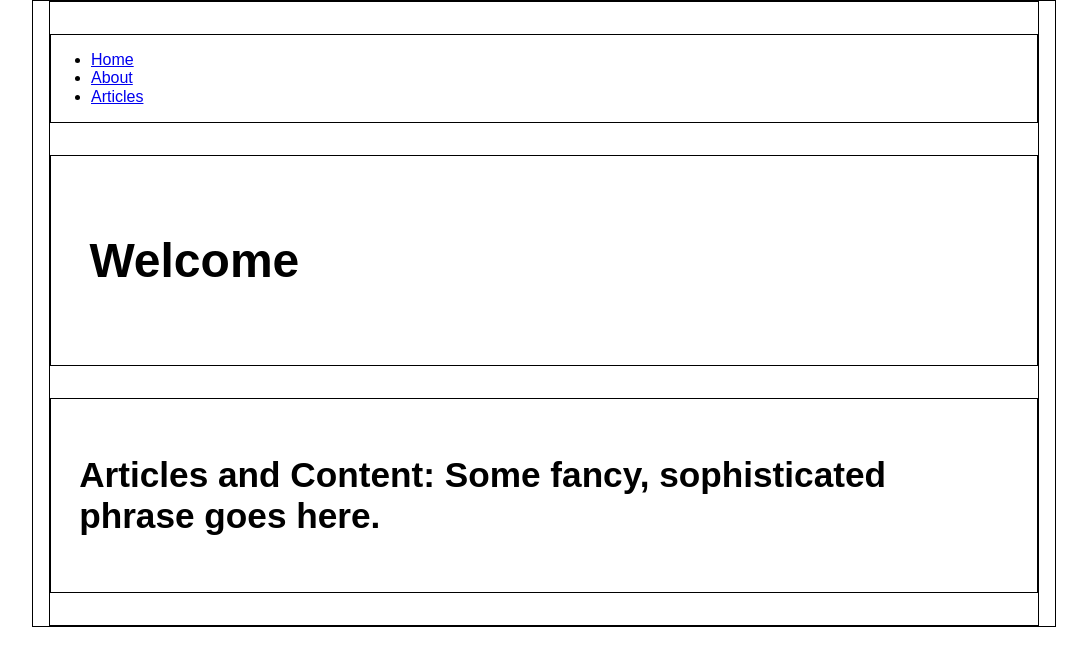
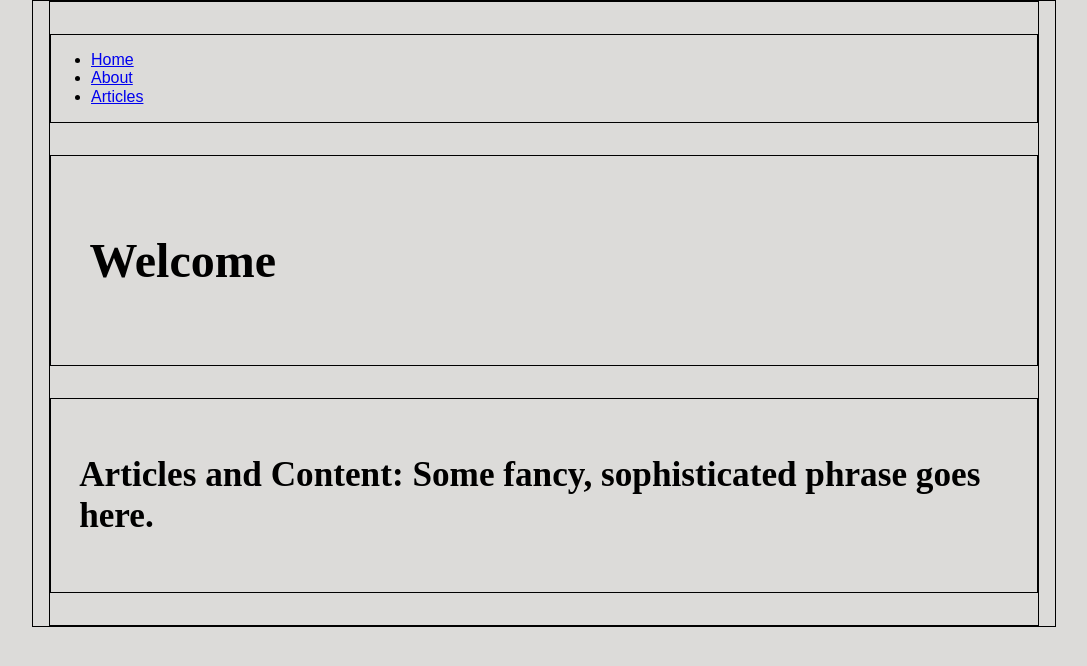
Before and after one commit to msawangwan/msawangwan.github.io, a Jekyll site: the page built from index.html, in a window 1280 px wide. Shown: the top 666 px of the page, without its empty margins (96-1183 px from the left). Built offline with Jekyll 4.4.1, drawn with Linux system fonts in a browser that asks for light colours; some web fonts are replaced.

Commit message:
messing with ems

```diff
--- a/css/main.css
+++ b/css/main.css
@@ -1,3 +1,7 @@
+body {
+  background-color: #DCDBD9;
+}
+
 .page-container {
   max-width: 64em;
   margin: 0 auto;
@@ -33,6 +37,13 @@ h2 {
 }
 
 h1, h2 {
+  font-family: 'Suez One', serif;
   margin: 0.8em auto;
   padding: 0.8em;
+  display: block;
 }
+
+p {
+  font-family: 'Inconsolata', monospace;
+  line-height: 1.1;
+}
```
